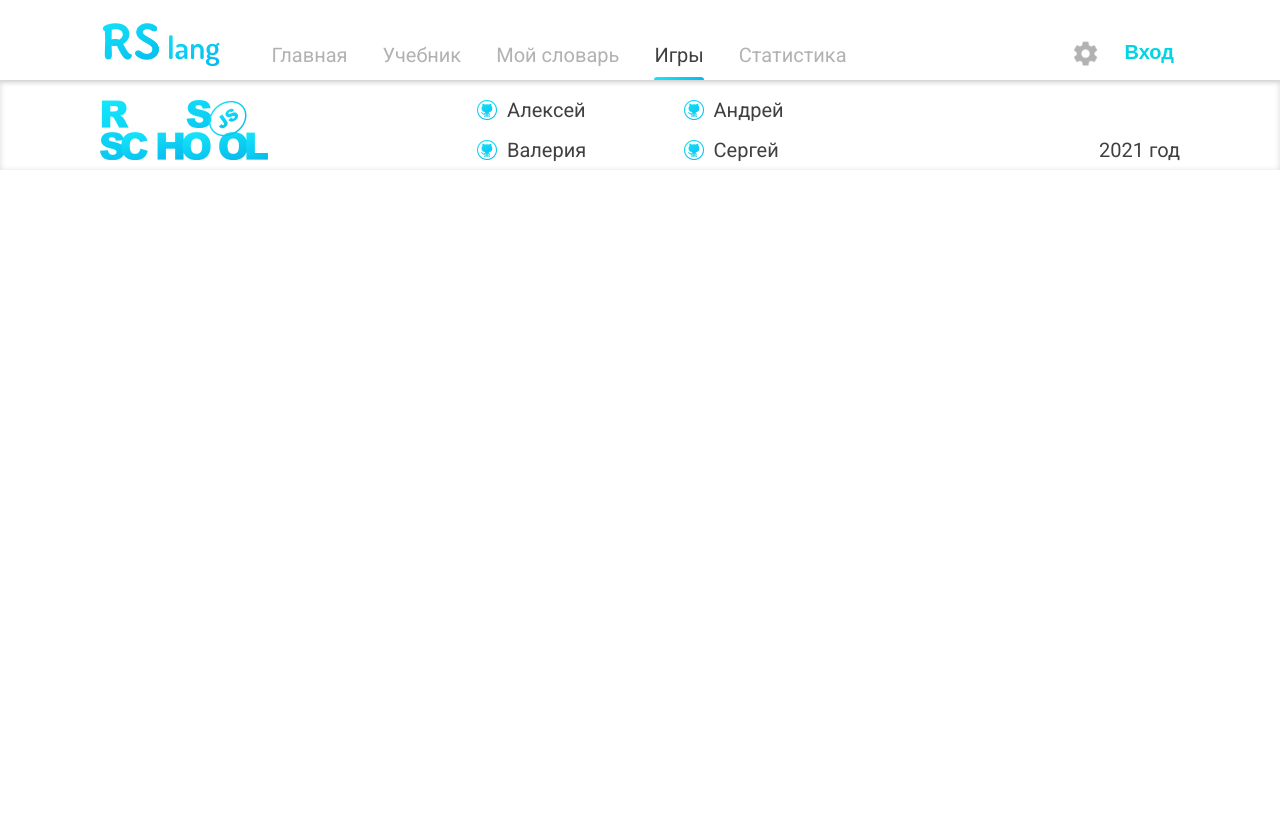
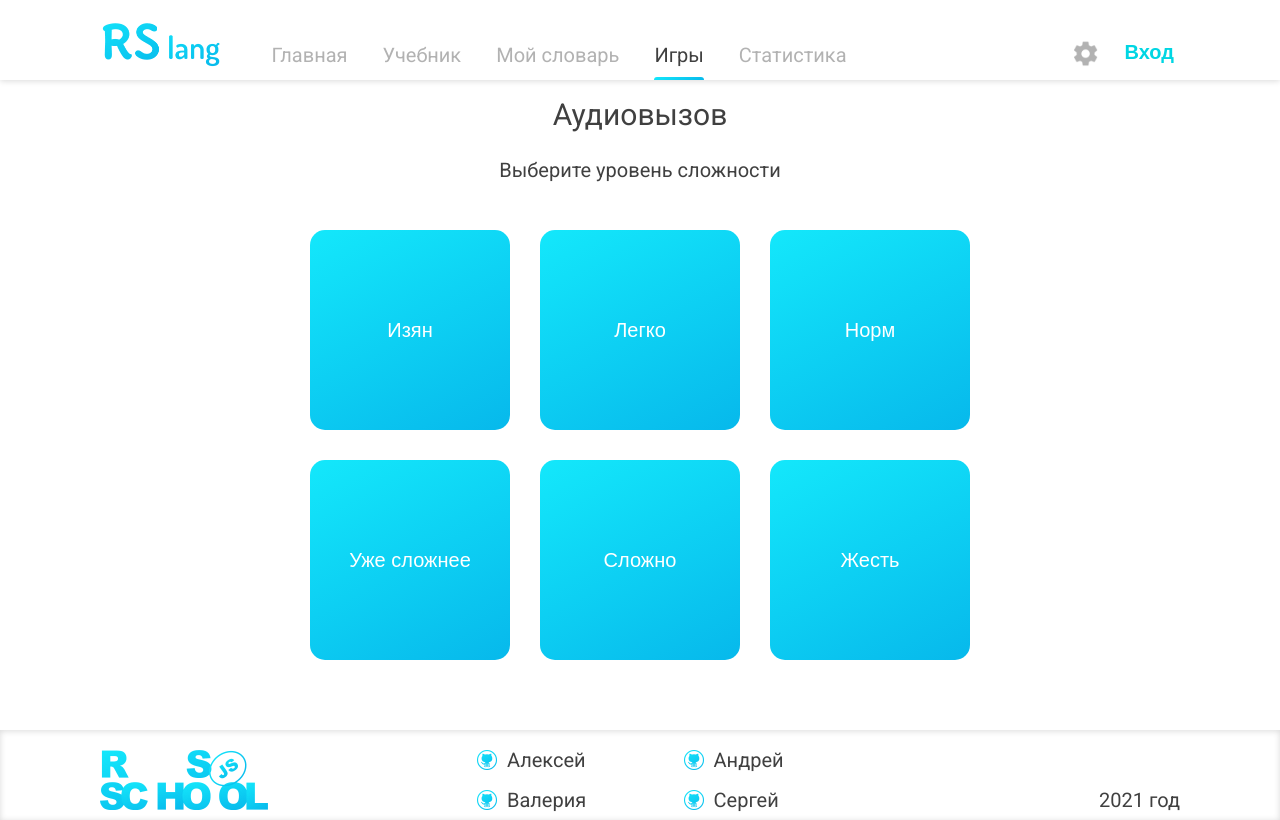
Before and after one commit to dn9wkalolz/rslang, a React (Create React App) app: page /games/audiocall in a window 1280 px wide. Built offline with nearby package versions, Linux system fonts and the light colour scheme.

Commit message:
feat: add AudiocallStartScreen and Preloader

```diff
--- a/src/App.tsx
+++ b/src/App.tsx
@@ -10,6 +10,7 @@ import Footer from './Components/Footer/Footer';
 import OwnGameChooseLevel from './Components/OwnGame/OwnGameChooseLevel/OwnGameChooseLevel';
 import LeoSprintGame from './Components/Leo-Sprint/LeoSprintGame';
 import TextBook from './Components/TextBook/TextBook';
+import AudiocallStartScreen from './Components/Audiocall/AudiocallStartScreen';
 
 function App() {
   return (
@@ -21,6 +22,9 @@ function App() {
         </Route>
         <Route path="/games/translator">
           <OwnGameChooseLevel />
+        </Route>
+        <Route path="/games/audiocall">
+          <AudiocallStartScreen />
         </Route>
         <Route path="/games/sprint">
           <LeoSprintGame />
--- /dev/null
+++ b/src/Components/Audiocall/AudiocallStartScreen.scss
@@ -0,0 +1,75 @@
+@import '../../assets/css/base/variables.scss';
+@import '../../assets/css/base/extends.scss';
+
+.audiocall-game__choose-level {
+  width: 100%;
+  min-height: calc(100vh - 180px);
+  display: flex;
+  justify-content: center;
+  align-items: center;
+  flex-direction: column;
+  padding: 20px;
+
+  @media (min-width: 768px) {
+    padding: 20px 100px;
+  }
+
+  &--title {
+    font-size: $font-size-30;
+    margin-bottom: 30px;
+  }
+
+  &--subtitle {
+    font-size: $font-size-20;
+    margin-bottom: 30px;
+  }
+
+  &--cards {
+    display: flex;
+    flex-wrap: wrap;
+    max-width: 700px;
+    padding: 20px;
+    justify-content: space-between;
+  }
+
+  &--card {
+    width: calc(50% - 10px);
+    display: flex;
+    align-items: center;
+    justify-content: center;
+    margin-bottom: 30px;
+    font-size: $font-size-20;
+    transition: all 0.3s ease-in-out;
+
+    &:hover {
+      transform: scale(1.025, 1.025);
+    }
+
+    @media (min-width: 768px) {
+      width: calc(33.33% - 20px);
+    }
+
+    button {
+      width: 40vw;
+      height: 40vw;
+      border-radius: 15px;
+      border: none;
+      color: $color-white;
+
+      @extend %gradient;
+
+      @media (min-width: 768px) {
+        width: 200px;
+        height: 200px;
+      }
+    }
+  }
+
+  &--loading {
+    width: 100%;
+    height: 100vh;
+    display: flex;
+    align-items: center;
+    justify-content: center;
+  }
+}
--- /dev/null
+++ b/src/Components/Audiocall/AudiocallStartScreen.tsx
@@ -0,0 +1,44 @@
+import React from 'react';
+import { useDispatch, useSelector } from 'react-redux';
+import { actions, requestWords } from '../../store/audiocallReduser';
+import { RootState } from '../../store/rootReducer';
+import Preloader from '../common/Preloader/Preloader';
+import { audiocallGameContent } from '../../data/content';
+import './AudiocallStartScreen.scss';
+
+const AudiocallStartScreen: React.FC = () => {
+  const level = useSelector((state: RootState) => state.audiocall.level);
+  const isFetching = useSelector((state: RootState) => state.audiocall.isFetching);
+  const words = useSelector((state: RootState) => state.audiocall.words);
+  const dispatch = useDispatch();
+  const LEVEL_NAMES = audiocallGameContent.levels;
+
+  const setLevel = (levelNumber: number) => {
+    dispatch(actions.setLevel(levelNumber));
+    dispatch(requestWords(level));
+  };
+
+  if (isFetching) {
+    return <Preloader />;
+  }
+
+  if (words.length) {
+    return <div><h1>Audiocall game will be here soon!</h1></div>;
+  }
+
+  return (
+    <div className="audiocall-game__choose-level">
+      <h1 className="audiocall-game__choose-level--title">{audiocallGameContent.title}</h1>
+      <h2 className="audiocall-game__choose-level--subtitle">{audiocallGameContent.chooseLevel}</h2>
+      <div className="audiocall-game__choose-level--cards">
+        {LEVEL_NAMES.map((lev, index) => (
+          <div className="audiocall-game__choose-level--card" key={lev}>
+            <button onClick={() => setLevel(index)} type="button">{lev}</button>
+          </div>
+        ))}
+      </div>
+    </div>
+  );
+};
+
+export default AudiocallStartScreen;
--- /dev/null
+++ b/src/Components/common/Preloader/Preloader.scss
@@ -0,0 +1,15 @@
+.preloader {
+  display: flex;
+  justify-content: center;
+  margin-bottom: 20px;
+
+  &--circularLoading {
+    box-shadow: 0 3px 1px -2px #00000033, 0 2px 2px 0 #00000024,
+      0 1px 5px 0 #0000001f;
+    padding: 10px;
+    background: #fafafa;
+    width: 30px;
+    height: 30px;
+    border-radius: 50%;
+  }
+}
--- /dev/null
+++ b/src/Components/common/Preloader/Preloader.tsx
@@ -0,0 +1,11 @@
+import React from 'react';
+import loader from '../../../assets/img/circular-loading.svg';
+import './Preloader.scss';
+
+const Preloader: React.FC = () => (
+  <div className="preloader">
+    <img className="preloader__circularLoading" src={loader} alt="loader" />
+  </div>
+);
+
+export default Preloader;
--- a/src/api/words-api.ts
+++ b/src/api/words-api.ts
@@ -1,9 +1,9 @@
 import instance from './api';
 
 const wordsAPI = {
-  requestWords(page = 0, group = 0) {
+  requestWords(level = 0, page = 0) {
     return instance
-      .get(`words?page=${page}&group=${group}`)
+      .get(`words?page=${page}&group=${level}`)
       .then((res) => res.data);
   },
 };
--- a/src/data/content.ts
+++ b/src/data/content.ts
@@ -206,3 +206,8 @@ export const ownGameContent = {
   learned: 'Изучено:',
   tolearn: 'Для повторения',
 };
+
+export const audiocallGameContent = {
+  ...ownGameContent,
+  title: 'Аудиовызов',
+};
--- a/src/store/audiocallReduser.ts
+++ b/src/store/audiocallReduser.ts
@@ -8,7 +8,7 @@ const initialState = {
   isLogin: false,
   isStart: false,
   isEnd: false,
-  difficulty: 0,
+  level: 0,
   rightAnswers: [] as Array<WordType>,
   wrongAnswers: [] as Array<WordType>,
   isFetching: false,
@@ -20,7 +20,7 @@ export const audiocallReducer = (state = initialState, action: ActionsType): Ini
     case 'AUDIOCALL_TOGGLE_IS_FETCHING':
     case 'AUDIOCALL_TOGGLE_IS_START':
     case 'AUDIOCALL_TOGGLE_IS_END':
-    case 'AUDIOCALL_SET_DIFFICULTY':
+    case 'AUDIOCALL_SET_LEVEL':
     case 'AUDIOCALL_SET_WRONG_ANSWERS':
     case 'AUDIOCALL_SET_RIGHT_ANSWERS':
     case 'AUDIOCALL_CLEAR_GAME':
@@ -63,10 +63,10 @@ export const actions = {
       isLogin,
     },
   }) as const,
-  setDifficulty: (difficultyNumber: number) => ({
-    type: 'AUDIOCALL_SET_DIFFICULTY',
+  setLevel: (levelNumber: number) => ({
+    type: 'AUDIOCALL_SET_LEVEL',
     payload: {
-      difficultyNumber,
+      levelNumber,
     },
   } as const),
   incrementScore: () => ({
@@ -92,7 +92,7 @@ export const actions = {
       isLogin: false,
       isStart: false,
       isEnd: false,
-      difficulty: 0,
+      level: 0,
       rightAnswers: [] as Array<WordType>,
       wrongAnswers: [] as Array<WordType>,
       isFetching: false,
@@ -100,9 +100,9 @@ export const actions = {
   } as const),
 };
 
-export const requestWords = (): ThunkType => async (dispatch) => {
+export const requestWords = (level: number): ThunkType => async (dispatch) => {
   dispatch(actions.toggleIsFetching(true));
-  const words = await wordsAPI.requestWords();
+  const words = await wordsAPI.requestWords(level);
   dispatch(actions.toggleIsFetching(false));
   dispatch(actions.setWords(words));
 };
```
Also changed, not shown: src/assets/img/circular-loading.svg (added).
